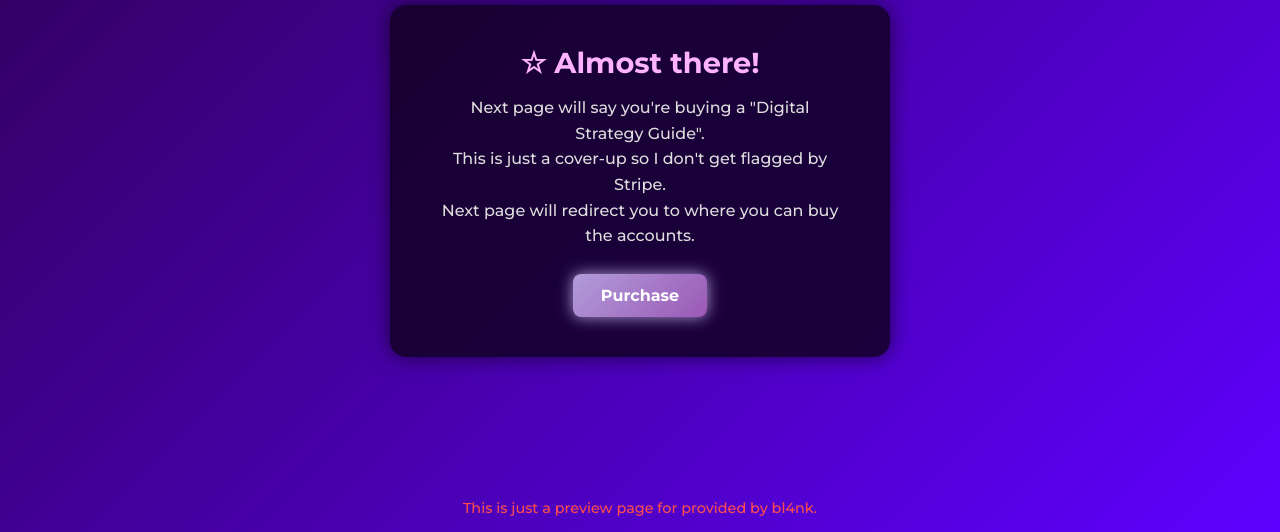
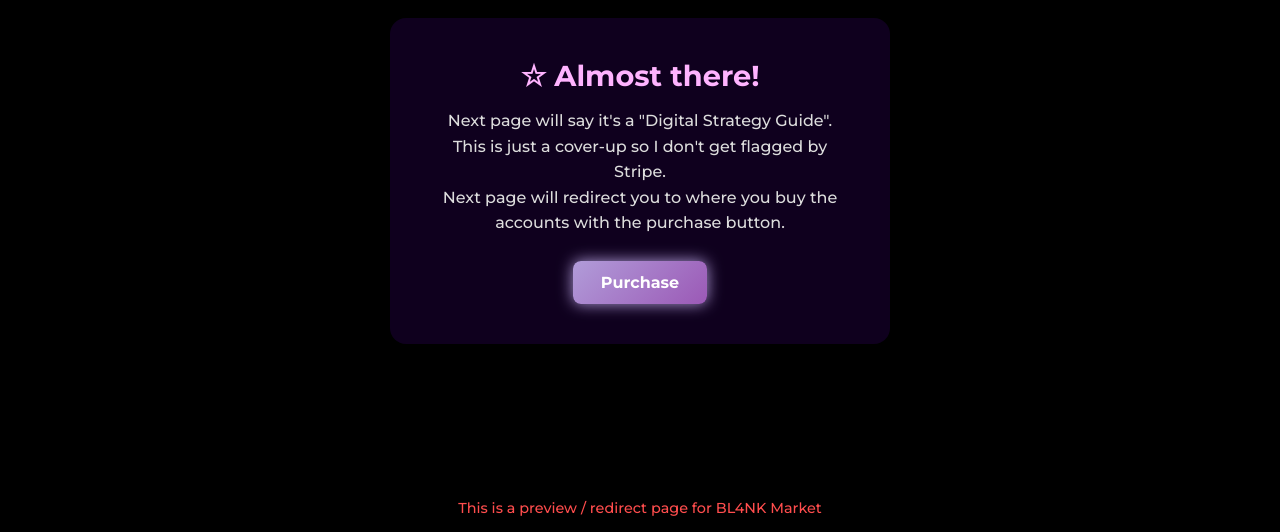
Before and after one commit to tekn1kshame/bl4nkmarket-page, a plain HTML site: page index.html in a window 1280 px wide. Shown: the part 268-800 px from the top of the page. Drawn offline with nearby package versions, Linux system fonts and the light colour scheme.

Commit message:
Update index.html

```diff
--- a/index.html
+++ b/index.html
@@ -9,7 +9,7 @@
     body, html { height: 100%; width: 100%; font-family: 'Montserrat', sans-serif; overflow: hidden; }
 
     body {
-      background: linear-gradient(135deg, #2e004f, #5f00ff);
+      background: #000; /* black background */
       position: relative;
       display: flex;
       justify-content: center;
@@ -94,14 +94,14 @@
   <div class="popup">
     <h2>☆ Almost there!</h2>
     <p>
-      Next page will say you're buying a "Digital Strategy Guide".<br>
+      Next page will say it's a "Digital Strategy Guide".<br>
       This is just a cover-up so I don't get flagged by Stripe.<br>
-      Next page will redirect you to where you can buy the accounts.
+      Next page will redirect you to where you buy the accounts with the purchase button.
     </p>
     <a class="button" href="https://pay.bl4nkmarket.com/b/3cI7sNgi33vOfsN5uFgYU00">Purchase</a>
   </div>
 
-  <div class="note">This is just a preview page for provided by bl4nk.</div>
+  <div class="note">This is a preview / redirect page for BL4NK Market</div>
 
   <script src="https://cdn.jsdelivr.net/npm/particles.js"></script>
   <script>
```
